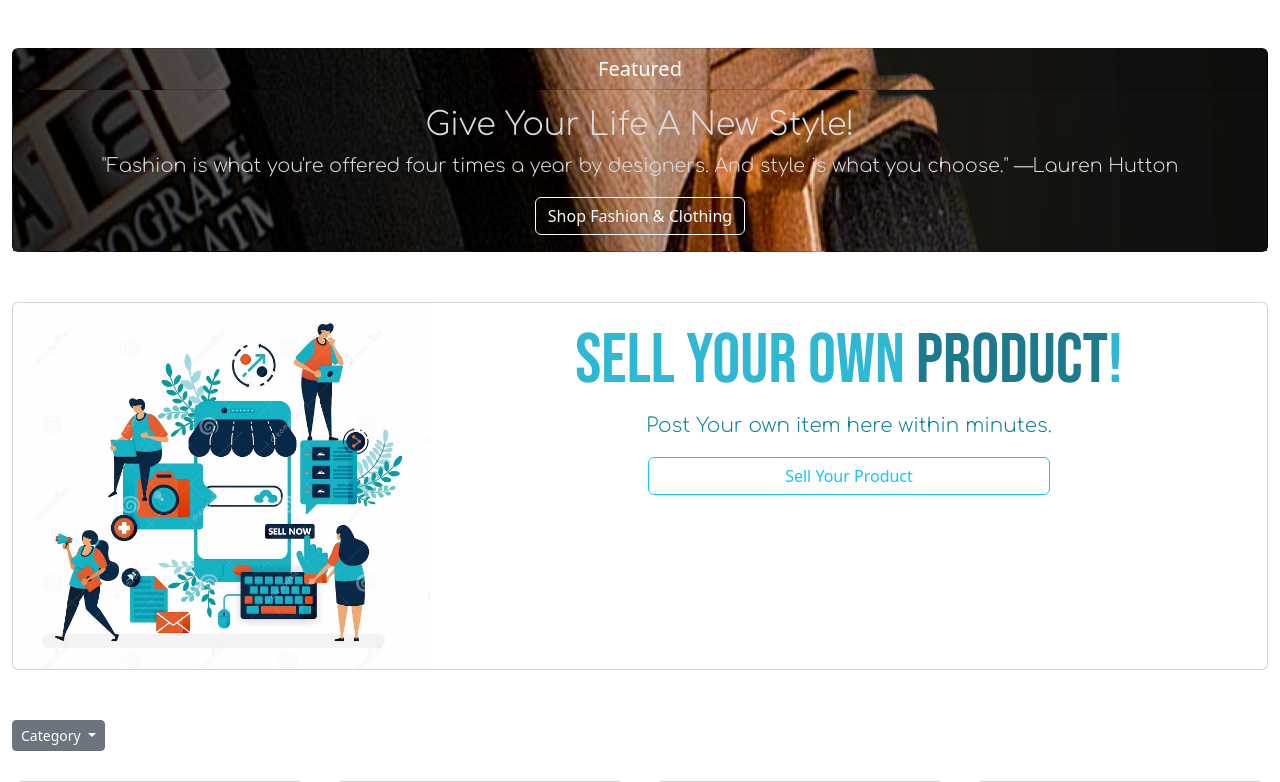
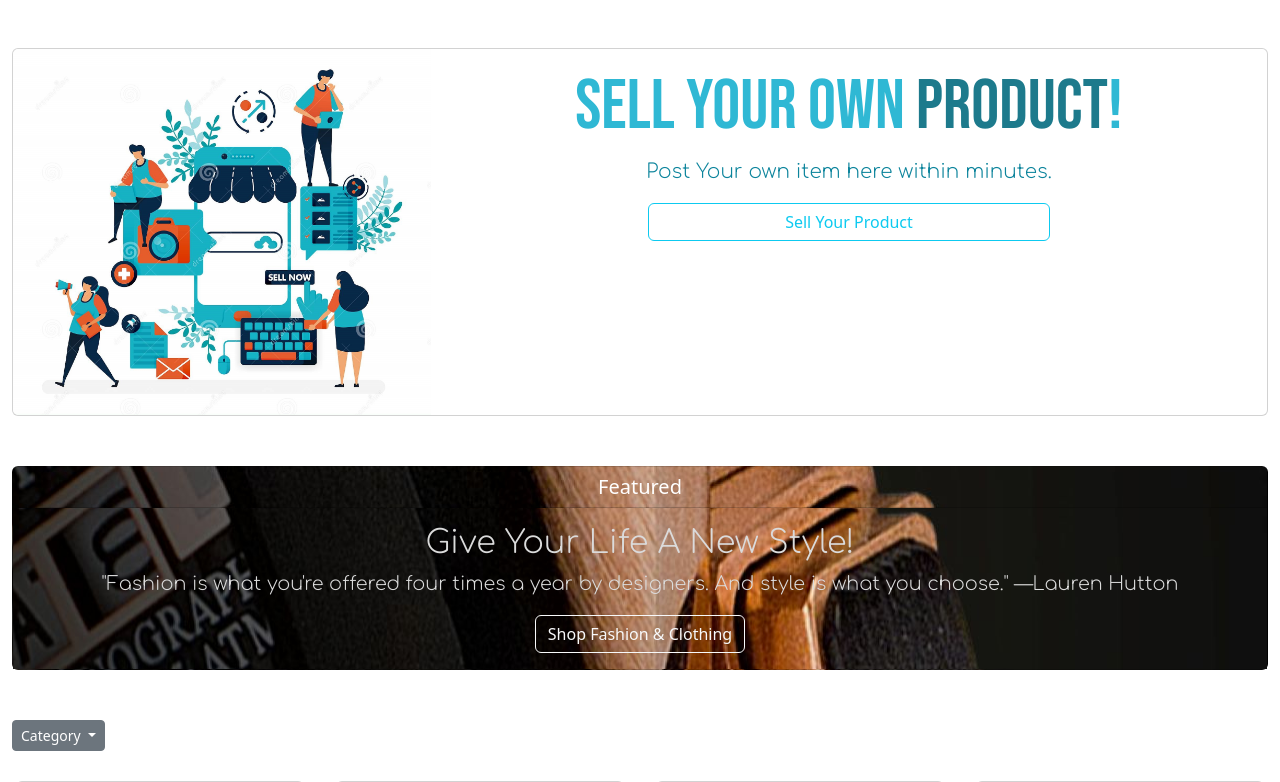
Before and after one commit to Aaqilirshad/project, a Flask app: page / in a window 1280 px wide. Shown: the part 101-883 px from the top of the page. Run offline with Flask 2, Linux system fonts and the light colour scheme; a user stored in the database is signed in; some libraries are stand-ins or nearby versions.

Commit message:
some chane

```diff
--- a/templates/index.html
+++ b/templates/index.html
@@ -5,19 +5,7 @@ Home
 {% endblock %}
 
 {% block main %}
-<div class="card" id="fashion-card">
-    <h5 class="card-header" style="color: white;">Featured</h5>
-    <div class="card-body" id="fashion-card">
-      <h5 class="card-title" style="color: white; font-family: 'Comfortaa', cursive; font-size:xx-large; color:rgb(219, 219, 219)">Give Your Life A New Style!</h5>
-      <p class="card-text" style="color: white; font-family: 'Comfortaa', cursive; font-size:larger; color: rgb(219, 219, 219)">"Fashion is what you're offered four times a year by designers. And style is what you choose."
-        —Lauren Hutton</p>
-      <a href="/Clothing&Fashion" class="btn btn-outline-light">Shop Fashion & Clothing</a>
-    </div>
-</div>
-
-
-
-<div class="card mb-3" style="text-align:center; margin-top:50px;">
+<div class="card mb-3" style="text-align:center;">
   <div class="row g-0">
     <div class="col-md-4">
       <img src="static/sell.jpg" class="img-fluid rounded-start" alt="...">
@@ -33,6 +21,16 @@ Home
     </div>
   </div>
 </div>
+<div class="card" id="fashion-card" style="margin-top:50px;">
+    <h5 class="card-header" style="color: white;">Featured</h5>
+    <div class="card-body" id="fashion-card">
+      <h5 class="card-title" style="color: white; font-family: 'Comfortaa', cursive; font-size:xx-large; color:rgb(219, 219, 219)">Give Your Life A New Style!</h5>
+      <p class="card-text" style="color: white; font-family: 'Comfortaa', cursive; font-size:larger; color: rgb(219, 219, 219)">"Fashion is what you're offered four times a year by designers. And style is what you choose."
+        —Lauren Hutton</p>
+      <a href="/Clothing&Fashion" class="btn btn-outline-light">Shop Fashion & Clothing</a>
+    </div>
+</div>
+
     <!--
         <div id="carouselExampleDark" class="carousel carousel-dark slide" data-bs-ride="carousel" style="margin-top: 30px ;">
           <div class="carousel-indicators">
```
Also changed, not shown: 2 other files.
